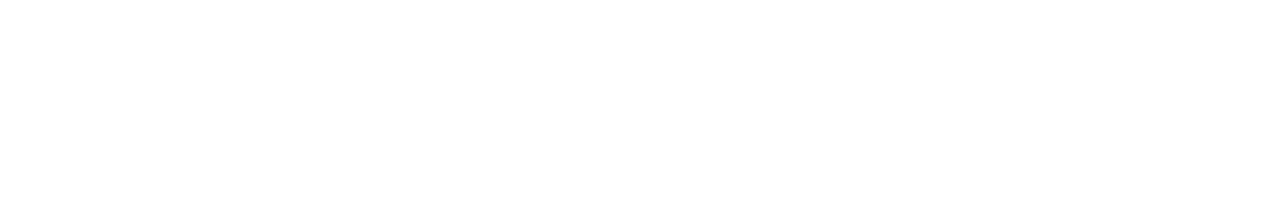
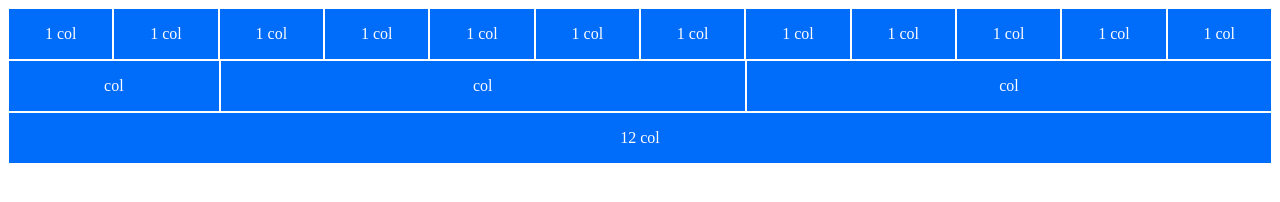
Before and after one commit to Fabiofljf/html-css-12bool, a plain HTML site: page index.html in a window 1280 px wide. Drawn offline with Linux system fonts and the light colour scheme.

Commit message:
add header

```diff
--- a/framework/12bool.css
+++ b/framework/12bool.css
@@ -0,0 +1,77 @@
+/* debug */
+
+
+/* style 12 colonna */
+
+.row {
+    display: flex;
+}
+
+[class^=col] {
+    display: flex;
+    justify-content: center;
+    align-items: center;
+    background-color: #006CFA;
+    border: 1px solid white;
+    color: white;
+}
+
+.col-1 {
+    width: calc((100% / 12) * 1);
+    height: 50px;
+}
+
+.col-2 {
+    width: calc((100% / 12) * 2);
+    height: 50px;
+}
+
+.col-3 {
+    width: calc((100% / 12) * 3);
+    height: 50px;
+}
+
+.col-4 {
+    width: calc((100% / 12) * 4);
+    height: 50px;
+}
+
+.col-5 {
+    width: calc((100% / 12) * 5);
+    height: 50px;
+}
+
+.col-6 {
+    width: 50%;
+    height: 50px;
+}
+
+.col-7 {
+    width: calc((100% / 12) * 7);
+    height: 50px;
+}
+
+.col-8 {
+    width: calc((100% / 12) * 8);
+    height: 50px;
+}
+
+.col-9 {
+    width: calc((100% / 12) * 9);
+    height: 50px;
+}
+
+.col-10 {
+    width: calc((100% / 12) * 10);
+    height: 50px;
+}
+
+.col-11 {
+    width: calc((100% / 12) * 11);
+    height: 50px;
+}
+
+.col-12 {
+    width: 100%;
+    height: 50px;
+}
--- a/index.html
+++ b/index.html
@@ -10,8 +10,31 @@
     <link rel="stylesheet" href="./css/style.css">
 </head>
 
-<body>
-    <header id="site_header"></header>
+<body id="debug">
+    <header id="site_header">
+        <div class="row">
+            <div class="col-1">1 col</div>
+            <div class="col-1">1 col</div>
+            <div class="col-1">1 col</div>
+            <div class="col-1">1 col</div>
+            <div class="col-1">1 col</div>
+            <div class="col-1">1 col</div>
+            <div class="col-1">1 col</div>
+            <div class="col-1">1 col</div>
+            <div class="col-1">1 col</div>
+            <div class="col-1">1 col</div>
+            <div class="col-1">1 col</div>
+            <div class="col-1">1 col</div>
+        </div>
+        <div class="row">
+            <div class="col-2">col</div>
+            <div class="col-5">col</div>
+            <div class="col-5">col</div>
+        </div>
+        <div class="row">
+            <div class="col-12">12 col</div>
+        </div>
+    </header>
     <!-- /#site_header -->
     <main id="site_main"></main>
     <!-- /#site_main -->
```
